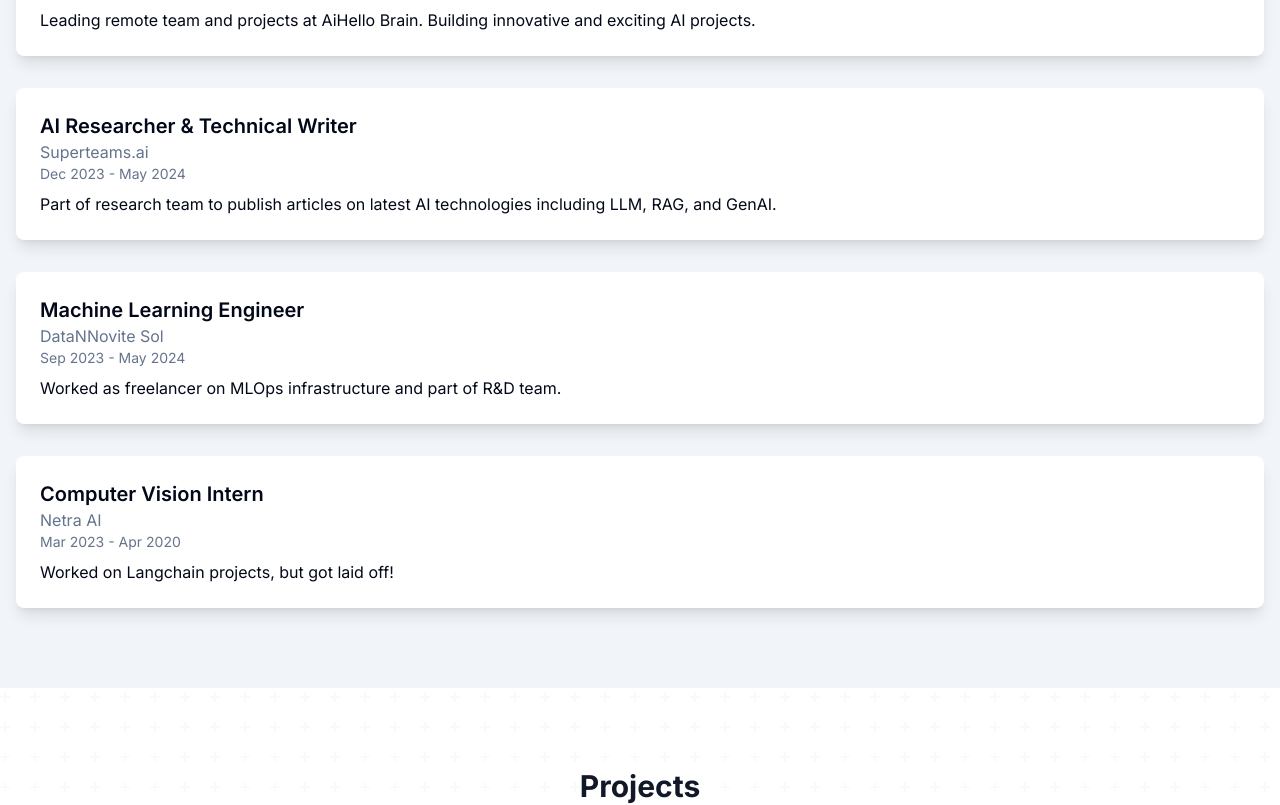
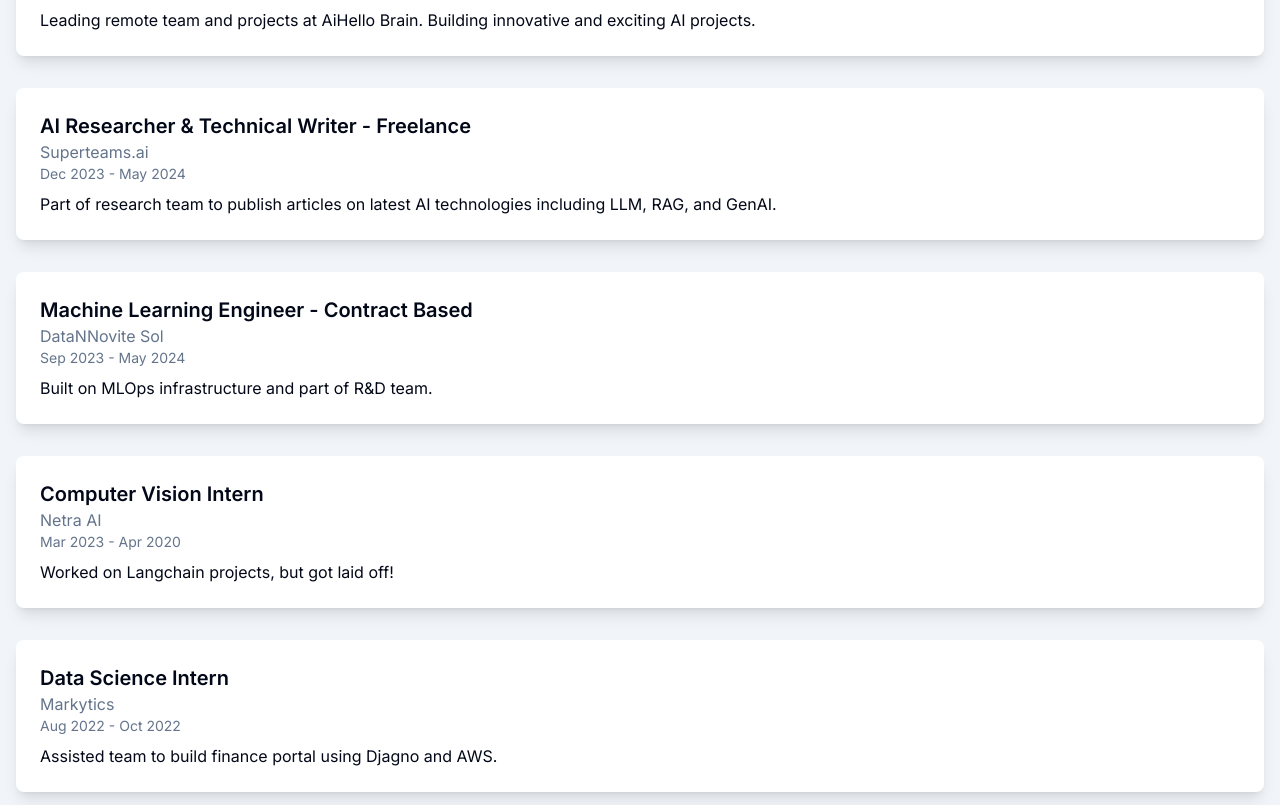
Before and after one commit to karan842/personal-portfolio, a Next.js app: page / in a window 1280 px wide. Shown: the part 1588-2393 px from the top of the page. Built offline with nearby package versions, Linux system fonts and the light colour scheme.

Commit message:
added experience

```diff
--- a/components/Experience.tsx
+++ b/components/Experience.tsx
@@ -10,22 +10,28 @@
     description: "Leading remote team and projects at AiHello Brain. Building innovative and exciting AI projects.",
   },
   {
-    title: "AI Researcher & Technical Writer",
+    title: "AI Researcher & Technical Writer - Freelance",
     company: "Superteams.ai",
     period: "Dec 2023 - May 2024",
     description: "Part of research team to publish articles on latest AI technologies including LLM, RAG, and GenAI.",
   },
   {
-    title: "Machine Learning Engineer",
+    title: "Machine Learning Engineer - Contract Based",
     company: "DataNNovite Sol",
     period: "Sep 2023 - May 2024",
-    description: "Worked as freelancer on MLOps infrastructure and part of R&D team.",
+    description: "Built on MLOps infrastructure and part of R&D team.",
   },
   {
     title: "Computer Vision Intern",
-    company: "Netra AI ",
+    company: "Netra AI",
     period: "Mar 2023 - Apr 2020",
     description: "Worked on Langchain projects, but got laid off!",
+  },
+  {
+    title: "Data Science Intern",
+    company: "Markytics",
+    period: "Aug 2022 - Oct 2022",
+    description: "Assisted team to build finance portal using Djagno and AWS.",
   },
 
 
```
